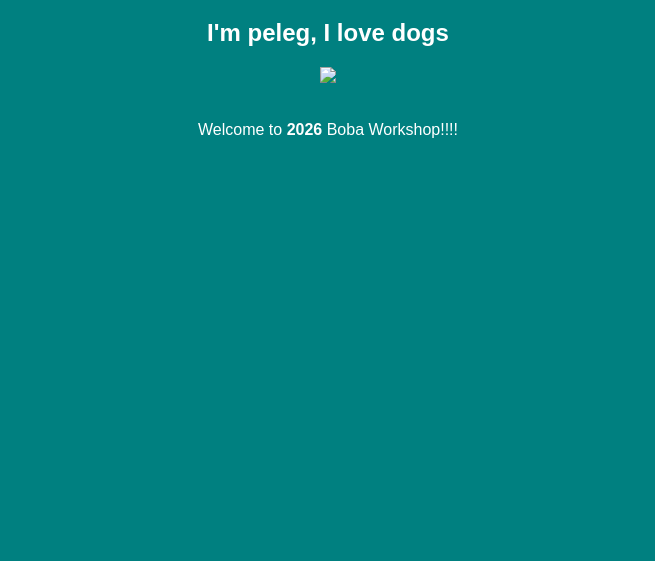
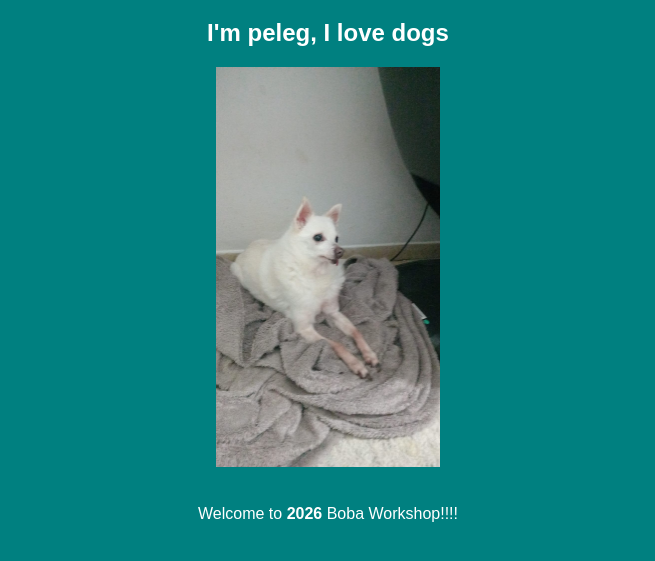
Before and after one commit to pkd2210/Boba-Demo, a plain HTML site: page index.html in a window 1280 px wide. Shown: the part 61-622 px from the top of the page, without its empty margins (312-967 px from the left). Drawn offline with Linux system fonts and the light colour scheme; the site is published under a folder, as on GitHub Pages, so addresses that start at the root find nothing.

Commit message:
Update Image path

```diff
--- a/index.html
+++ b/index.html
@@ -7,7 +7,7 @@
     <body>
         <h1>Hello Everyone, This is peleg's website</h1>
         <h2>I'm peleg, I love dogs</h2>
-        <img src="/images/sami.jpeg">
+        <img src="images/sami.jpeg">
         <br><br>
         <p>Welcome to <b>2026</b> Boba Workshop!!!!</p>
     </body>
```
